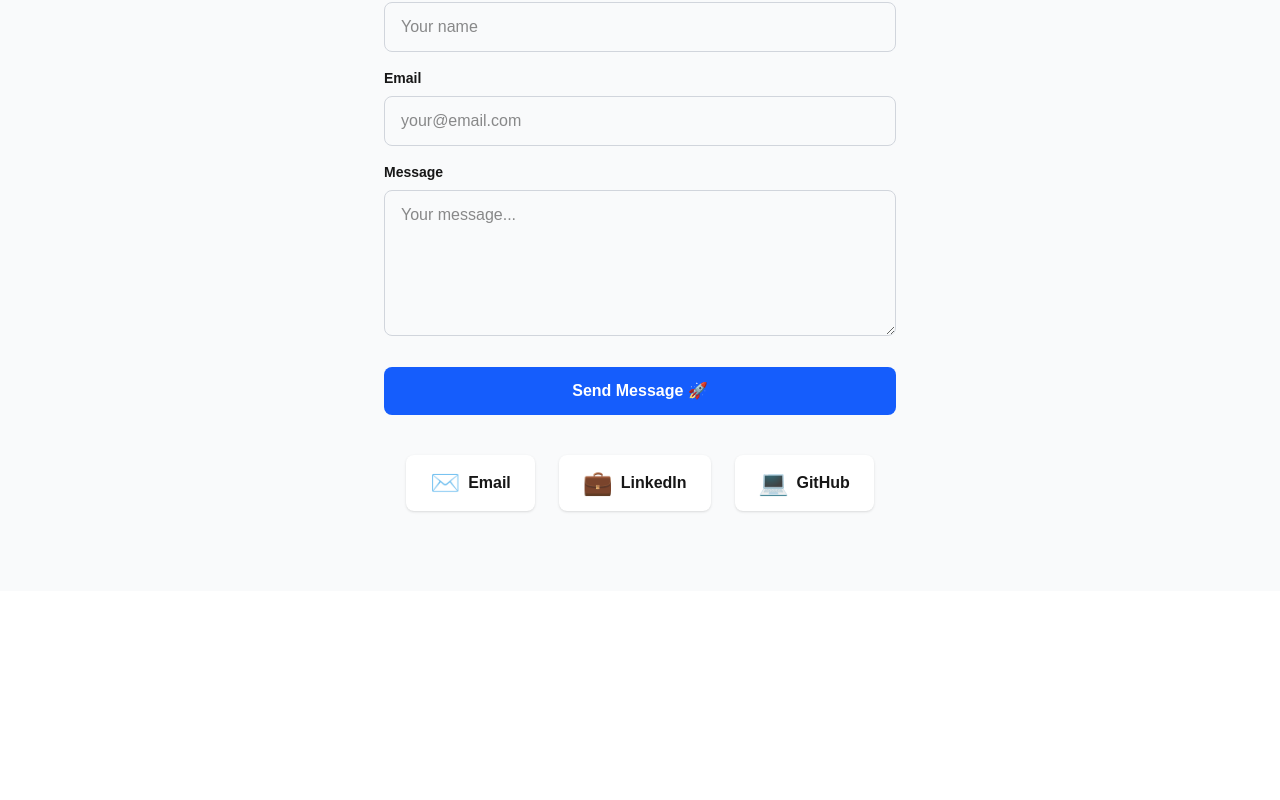
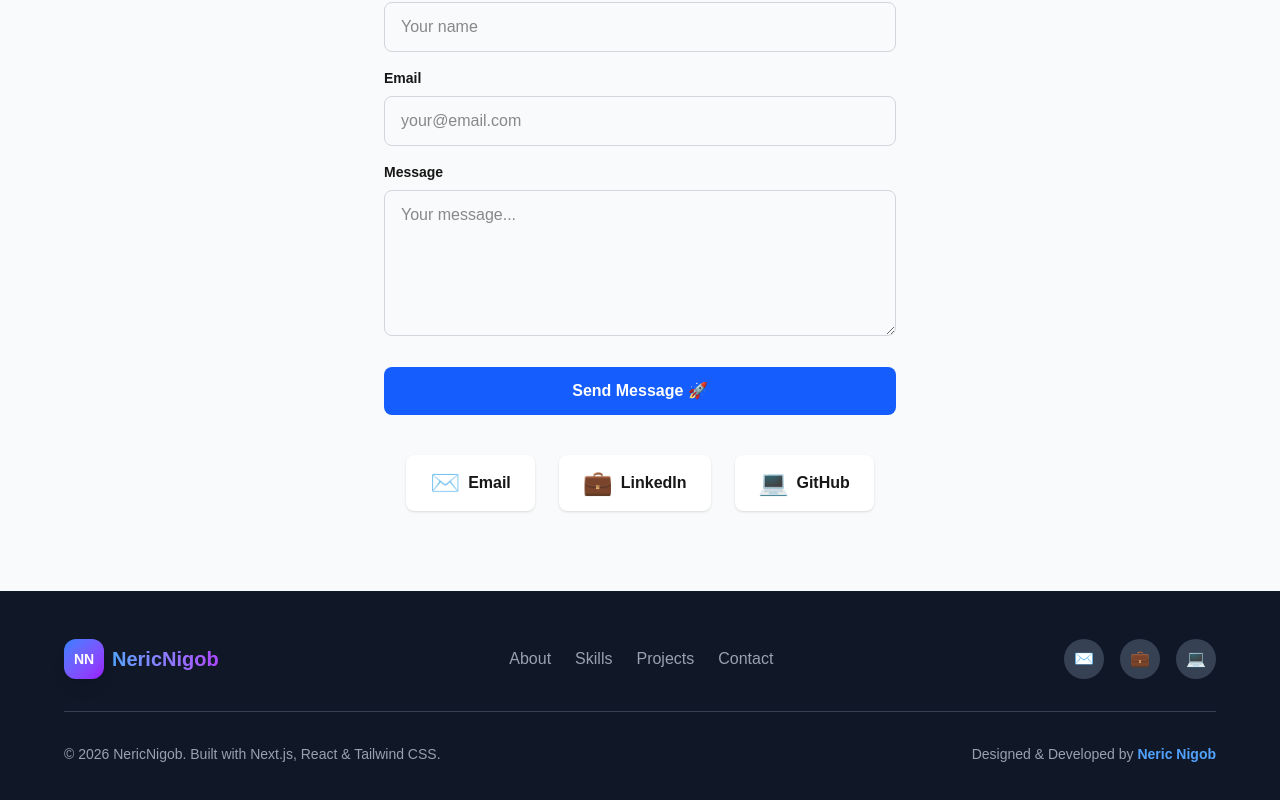
Before and after one commit to Neric-wizard/portfolio-nextjs, a Next.js app: page / in a window 1280 px wide. Shown: the part 2602-3402 px from the top of the page. Before the commit the page ends 3193 px from the top, so only its background shows below. Built offline with nearby package versions, Linux system fonts and the light colour scheme.

Commit message:
Add footer

```diff
--- /dev/null
+++ b/app/Footer.tsx
@@ -0,0 +1,66 @@
+export default function Footer() {
+  return (
+    <footer className="bg-gray-900 dark:bg-black text-white py-12 px-4">
+      <div className="max-w-6xl mx-auto">
+
+        {/* Top section */}
+        <div className="flex flex-col md:flex-row justify-between items-center gap-8 mb-8">
+
+          {/* Logo */}
+          <div className="flex items-center gap-2">
+            <div className="w-10 h-10 rounded-xl bg-gradient-to-br from-blue-500 to-purple-600 flex items-center justify-center text-white font-black text-sm shadow-lg">
+              NN
+            </div>
+            <span className="text-xl font-black bg-gradient-to-r from-blue-400 to-purple-500 bg-clip-text text-transparent">
+              NericNigob
+            </span>
+          </div>
+
+          {/* Quick Links */}
+          <div className="flex gap-6">
+            <a href="#about" className="text-gray-400 hover:text-blue-400 transition font-medium">About</a>
+            <a href="#skills" className="text-gray-400 hover:text-blue-400 transition font-medium">Skills</a>
+            <a href="#projects" className="text-gray-400 hover:text-blue-400 transition font-medium">Projects</a>
+            <a href="#contact" className="text-gray-400 hover:text-blue-400 transition font-medium">Contact</a>
+          </div>
+
+          {/* Social Links */}
+          <div className="flex gap-4">
+
+             <a href="mailto:njeckneric507@gmail.com"
+              className="w-10 h-10 rounded-full bg-gray-700 hover:bg-blue-600 flex items-center justify-center transition-all duration-300 hover:scale-110"
+            >
+              ✉️
+            </a>
+
+             <a href="https://linkedin.com/in/njeckneric"
+              target="_blank"
+              className="w-10 h-10 rounded-full bg-gray-700 hover:bg-blue-600 flex items-center justify-center transition-all duration-300 hover:scale-110"
+            >
+              💼
+            </a>
+
+              <a href="https://github.com/Neric-wizard"
+              target="_blank"
+              className="w-10 h-10 rounded-full bg-gray-700 hover:bg-blue-600 flex items-center justify-center transition-all duration-300 hover:scale-110"
+            >
+              💻
+            </a>
+          </div>
+
+        </div>
+
+        {/* Divider */}
+        <div className="border-t border-gray-700 pt-8 flex flex-col md:flex-row justify-between items-center gap-4">
+          <p className="text-gray-400 text-sm">
+            © 2026 NericNigob. Built with Next.js, React & Tailwind CSS.
+          </p>
+          <p className="text-gray-400 text-sm">
+            Designed & Developed by <span className="text-blue-400 font-semibold">Neric Nigob</span>
+          </p>
+        </div>
+
+      </div>
+    </footer>
+  );
+}
--- a/app/page.tsx
+++ b/app/page.tsx
@@ -3,6 +3,7 @@ import { motion } from "framer-motion";
 import { useState, useEffect } from "react";
 import Navbar from "./Navbar";
 import { TypeAnimation } from "react-type-animation";
+import Footer from "./Footer";
 
 export default function Home() {
   const [darkMode, setDarkMode] = useState(false);
@@ -213,8 +214,9 @@ export default function Home() {
             <ContactLink href="https://github.com/Neric-wizard" icon="💻" label="GitHub" />
           </div>
         </div>
-      </motion.section>
+     </motion.section>
 
+      <Footer />
     </main>
   );
 }
```
